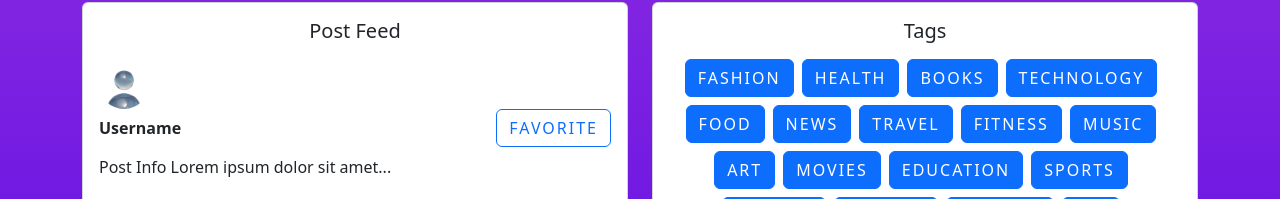
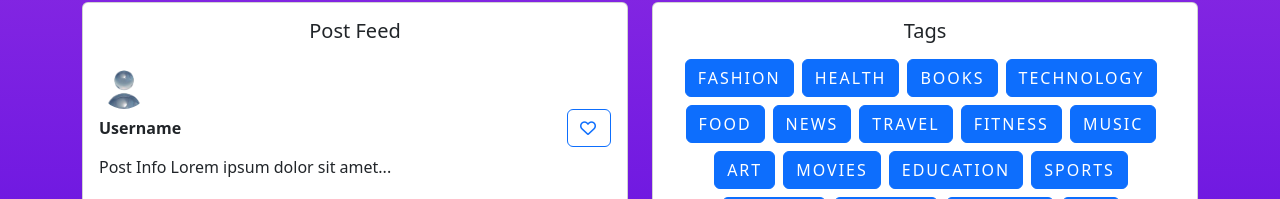
Before and after one commit to EmilijaPaleckyte/React-apollo-stack-SOCIAL_MEDIA, a React (Vite) app in the folder client/: page / in a window 1280 px wide. Shown: the part 146-345 px from the top of the page. Built offline with nearby package versions, Linux system fonts and the light colour scheme.

Commit message:
heart button

```diff
--- a/client/index.html
+++ b/client/index.html
@@ -10,6 +10,10 @@
       href="https://cdn.jsdelivr.net/npm/bootstrap@5.3.0-alpha1/dist/css/bootstrap.min.css"
       rel="stylesheet"
     />
+    <link
+      rel="stylesheet"
+      href="https://cdnjs.cloudflare.com/ajax/libs/font-awesome/6.0.0-beta3/css/all.min.css"
+    />
   </head>
   <body>
     <!-- A social media app for choosing your best written picks -->
--- a/client/package.json
+++ b/client/package.json
@@ -11,6 +11,7 @@
   },
   "dependencies": {
     "@apollo/client": "^3.10.1",
+    "@fortawesome/fontawesome-free": "^6.5.2",
     "graphql": "^16.8.1",
     "react": "^18.2.0",
     "react-dom": "^18.2.0",
--- a/client/src/components/home.jsx
+++ b/client/src/components/home.jsx
@@ -1,4 +1,6 @@
 import "./button.css";
+
+import React, { useState } from 'react';
 
 import userPfp from "./assets/userpfp.png";
 
@@ -74,6 +76,12 @@ const TagsCard = () => {
 const profileLink = "/profile";
 
 const PostFeed = () => {
+  const [liked, setLiked] = useState(false); // State to track whether the post is liked
+
+  const handleLikeClick = () => {
+    setLiked(!liked); // Toggle the liked state
+  };
+
   return (
     <div
       className="col-md-6 mb-4"
@@ -94,8 +102,16 @@ const PostFeed = () => {
           <div className="d-flex flex-column">
             <div className="d-flex justify-content-between align-items-center mb-2">
               <span className="fw-bold">Username</span>
-              <button className="btn btn-outline-primary btn-favorite">
-                Favorite
+              <button
+                className="btn btn-outline-primary btn-icon"
+                onClick={handleLikeClick}
+              >
+                {/* Use conditional rendering to change the heart icon based on the liked state */}
+                {liked ? (
+                  <i className="fas fa-heart"></i>
+                ) : (
+                  <i className="far fa-heart"></i>
+                )}
               </button>
             </div>
             <p>Post Info Lorem ipsum dolor sit amet...</p>
```
Also changed, not shown: 2 other files (tests, documents, lock files or other folders).
